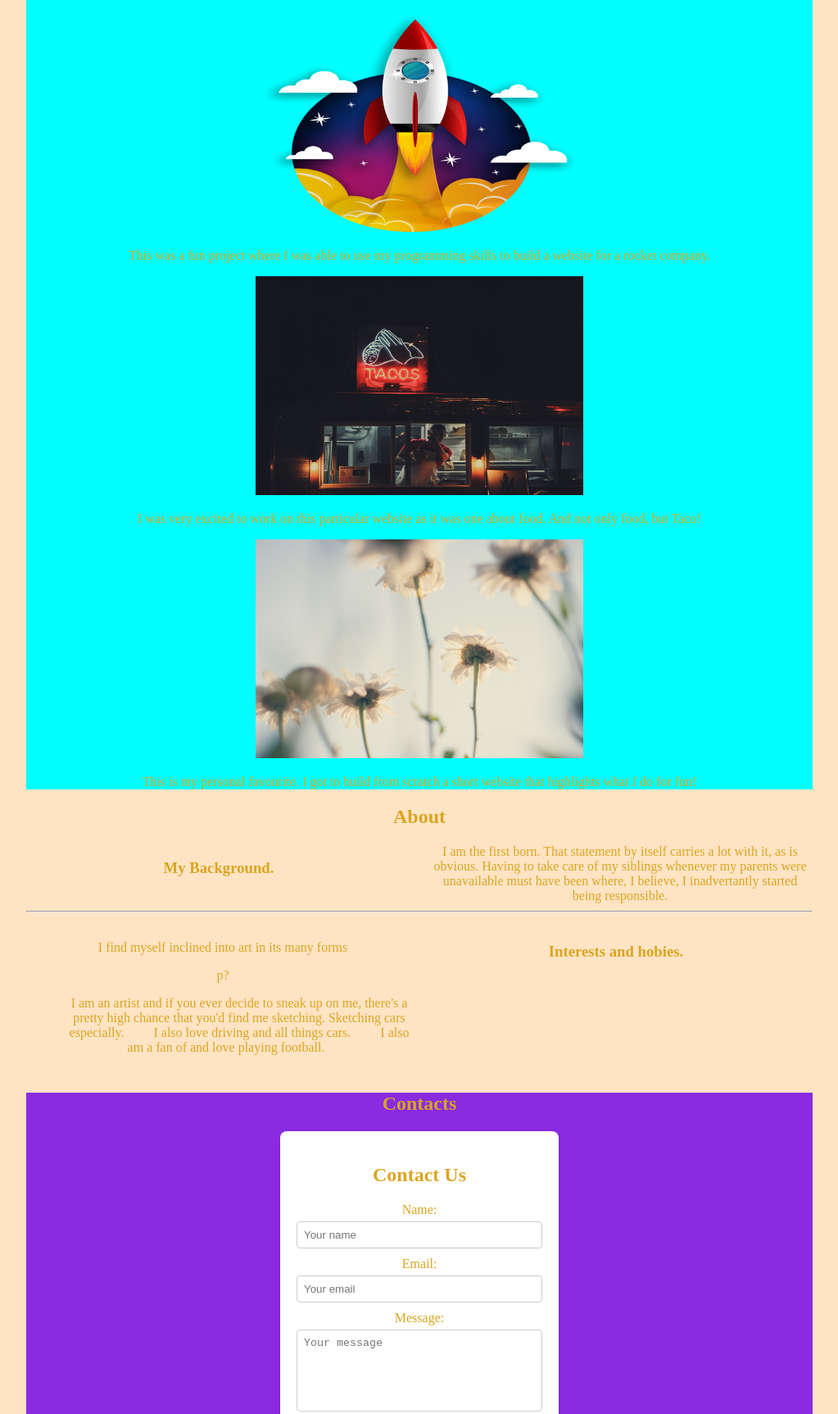
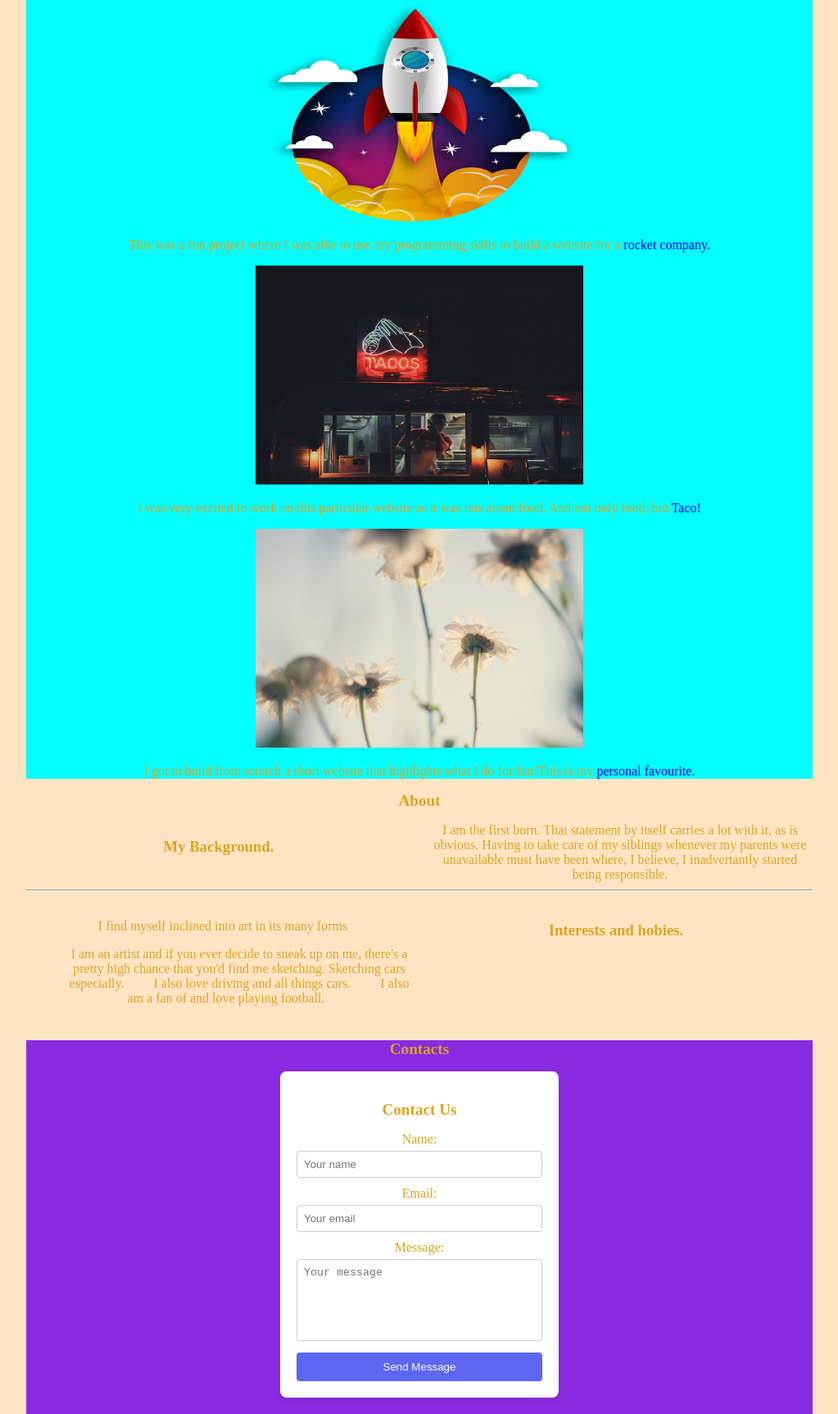
Before and after one commit to jkibura/m1project, a plain HTML site: page index.html in a window 1280 px wide. Shown: the part 861-2586 px from the top of the page at 82% size, without its empty margins (128-1151 px from the left). Drawn offline with Linux system fonts and the light colour scheme.

Commit message:
added links

```diff
--- a/index.html
+++ b/index.html
@@ -9,6 +9,7 @@
 </head>
 
 <body>
+
     <header class="header">
         <section class="image">
             <nav class="flex">
@@ -29,14 +30,14 @@
     <article class="projects">
     <h2>Projects</h2>
     <div class="row">
-        <div class="box"> <img src="img/rocketlaunch.png" alt="Rocket Project Icon" width="400" height="267"><p>This was a fun project where I was able to use my programming skills to build a website for a rocket company.</p></div>
+        <div class="box"> <img src="img/rocketlaunch.png" alt="Rocket Project Icon" width="400" height="267"><p>This was a fun project where I was able to use my programming skills to build a website for a <a href="jkibura/m1project.com">rocket company.</a> </p></div>
 
     <div class="row">
-        <div class="box"> <img src="img/taco2.jpg" alt=" CSS project icon" width="400" height="267"> <p>I was very excited to work on this particular website as it was one about food. And not only food, but Taco!</p></div>
+        <div class="box"> <img src="img/taco2.jpg" alt=" CSS project icon" width="400" height="267"> <p>I was very excited to work on this particular website as it was one about food. And not only food, but <a href="jkibura/m1project.com">Taco!</a></p></div>
 
 
     <div class="row">
-        <div class="box"> <img src="img/img1.jpg" alt= "A personal website" width="400" height="267"> <P>This is my personal favourite. I got to build from scratch a short website that highlights what I do for fun!</P></div>
+        <div class="box"> <img src="img/img1.jpg" alt= "A personal website" width="400" height="267"> <P> I got to build from scratch a short website that highlights what I do for fun!This is my <a href="jkibura/m1project.com">personal favourite.</a></P></div>
 
 
 
@@ -53,7 +54,8 @@
     <hr>
 
     <div class="grid-container">
-        <div class="grid-item"><p>I find myself inclined into art in its many forms</p>p?<ul><li>I am an artist and if you ever decide to sneak up on me, there's a pretty high chance that you'd find me sketching. Sketching cars especially.</li>
+        <div class="grid-item"><p>I find myself inclined into art in its many forms</p>
+            <ul><li>I am an artist and if you ever decide to sneak up on me, there's a pretty high chance that you'd find me sketching. Sketching cars especially.</li>
         <li>I also love driving and all things cars.</li>
     <li>I also am a fan of and love playing football.</li></ul></div>
         <div class="grid-item"><h3>Interests and hobies.</h3></div>
--- a/style.css
+++ b/style.css
@@ -23,6 +23,7 @@ h1 {
 
 h2 {
     position: sticky;
+    font-size: larger;
 }
 
 .image {
@@ -107,6 +108,7 @@ li{
 
 .about {
     min-height: 100vh;
+    background-color: lightcoral;
 }
 
 .column-container {
@@ -126,7 +128,7 @@ li{
 .contact-form-container {
     background: white;
     padding: 20px;
-    margin:auto;
+    margin: 10px auto;
     border-radius: 8px;
     box-shadow: 0 4px 8px rgba(0,0,0,0.1);
     width: 300px;
```
